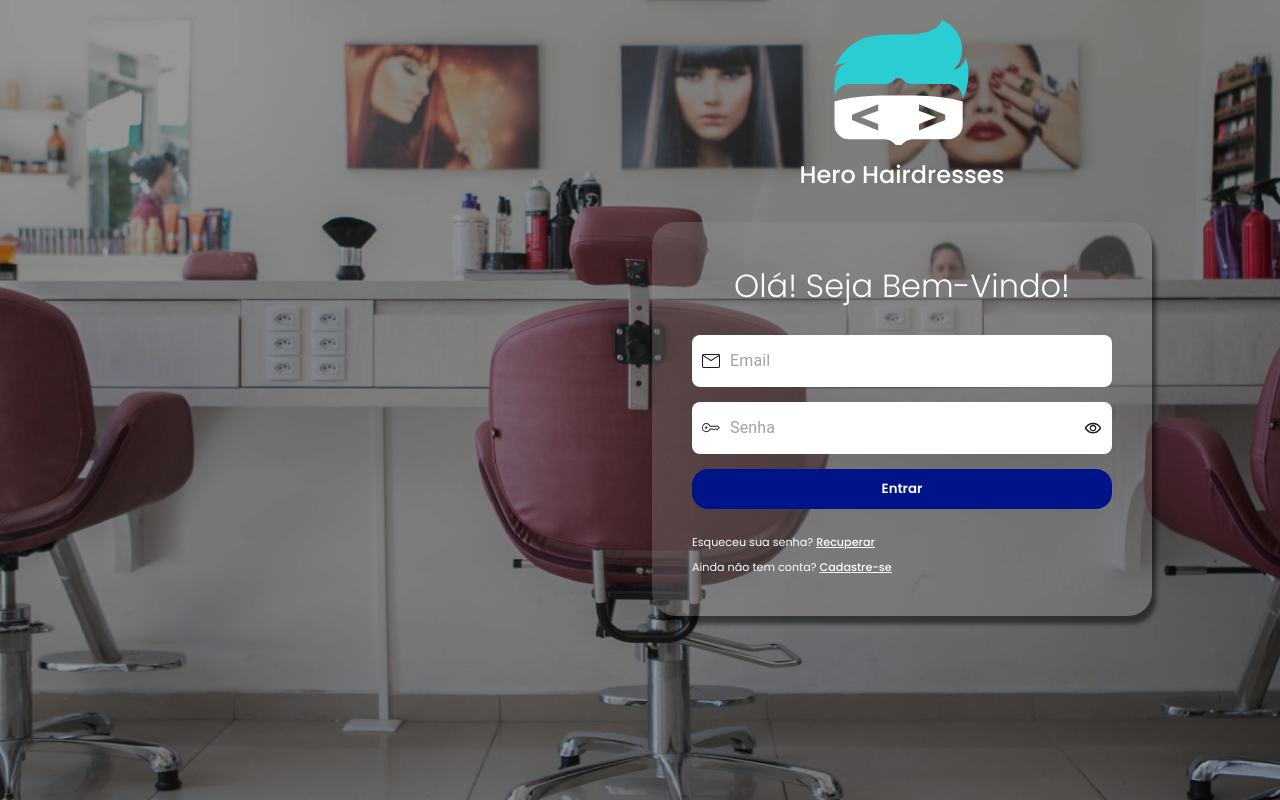
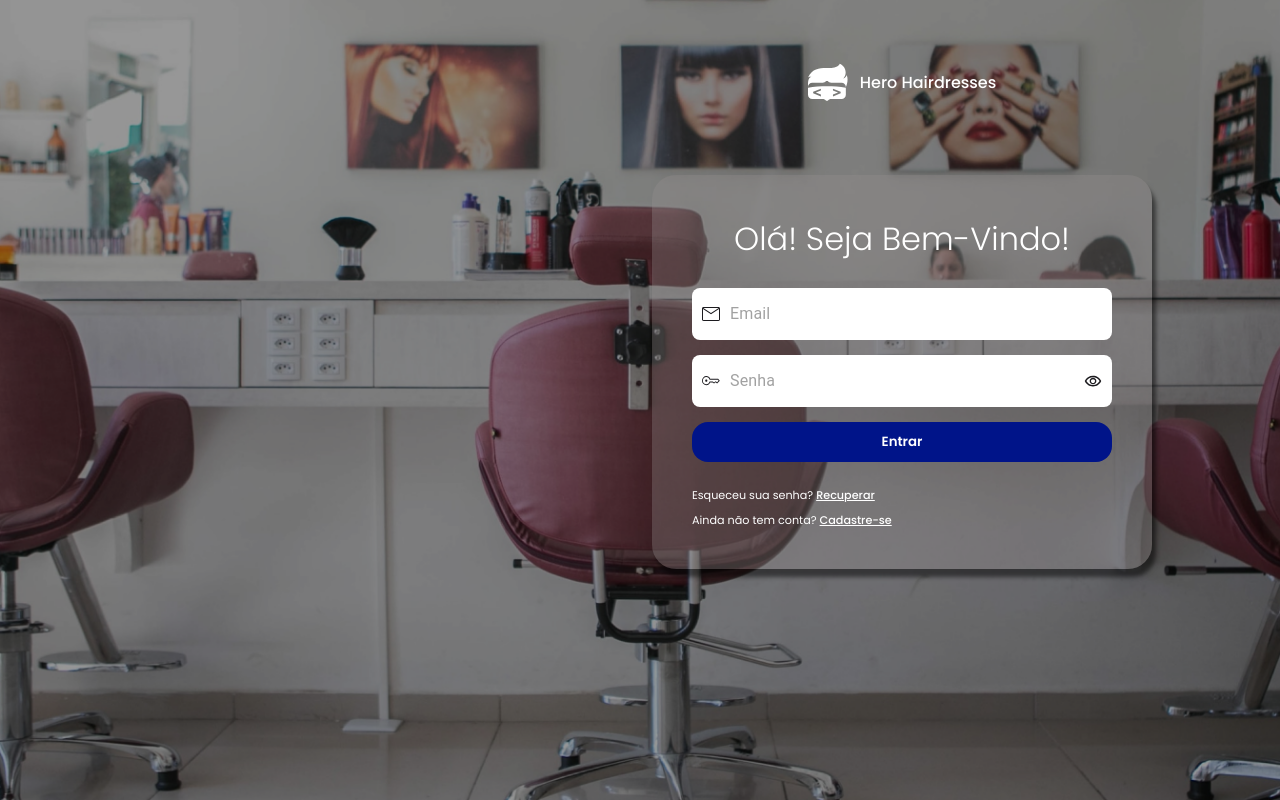
Before and after one commit to raysllaR/hairdresser-front, a React (Vite) app: page /login in a window 1280 px wide. Built offline with nearby package versions, Linux system fonts and the light colour scheme.

Commit message:
feat: add ajuste ao component logo para exibir em row e column & colorido e brando

```diff
--- a/src/components/shared/Logo/index.tsx
+++ b/src/components/shared/Logo/index.tsx
@@ -1,16 +1,29 @@
 import React from "react";
 import logo from "../../../assets/images/logo.svg";
+import logoWhite from "../../../assets/images/logo-white.svg";
 import "./style.css";
 
-const Logo: React.FC = () => {
+type TFlexDirection = "row" | "column";
+type TTheme = "colorful" | "white";
+interface ILogo {
+	direction?: TFlexDirection;
+	theme?: TTheme;
+}
+
+const Logo: React.FC<ILogo> = ({ direction = "row", theme = "white" }) => {
 	return (
-		<div className="container-logo">
+		<div
+			className="container-logo"
+			style={{ flexDirection: direction }}>
 			<img
+				style={{ width: direction === "row" ? 40 : "fit-content" }}
 				className="logo-img"
-				src={logo}
+				src={theme === "colorful" ? logo : logoWhite}
 				alt="Hero Hairdresser Logo"
 			/>
-			<span>Hero Hairdresses</span>
+			<span style={{ fontSize: direction === "row" ? "1rem" : "1.5rem" }}>
+				Hero Hairdresses
+			</span>
 		</div>
 	);
 };
--- a/src/components/shared/Logo/style.css
+++ b/src/components/shared/Logo/style.css
@@ -1,7 +1,7 @@
 .container-logo {
 	display: flex;
-	flex-direction: column;
 	width: fit-content;
+	justify-content: center;
 	align-items: center;
 	gap: 12px;
 }
```
